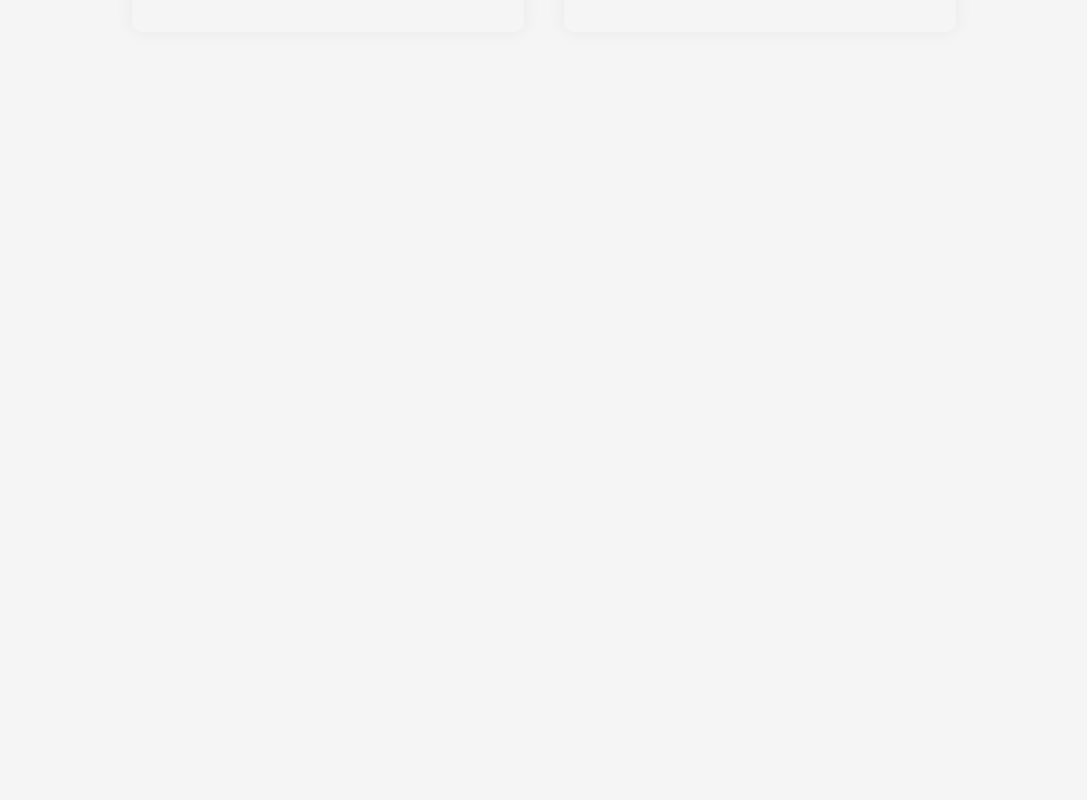
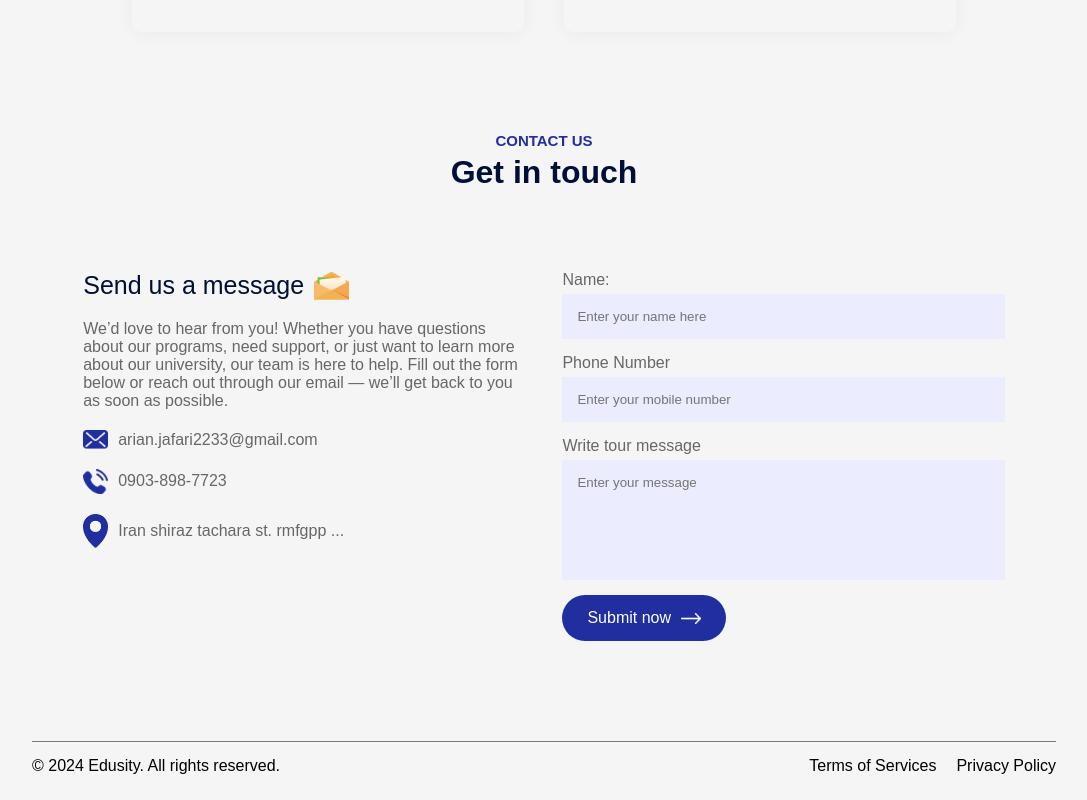
Before and after one commit to arianjafariiii/crwn-clothing-v-main, a React (Vite) app: page / in a window 1280 px wide. Shown: the part 2909-3709 px from the top of the page, without its empty margins (96-1183 px from the left). Before the commit the page ends 3041 px from the top, so only its background shows below. Built offline with nearby package versions, Linux system fonts and the light colour scheme; a web font is replaced by a local one.

Commit message:
Contact us created with email sending feature and the footer

```diff
--- a/src/App.jsx
+++ b/src/App.jsx
@@ -6,6 +6,9 @@ import Title from './components/title/title';
 import About from './components/about/about';
 import Campus from './components/campus/campus';
 import Testimonials from './components/testimonials/testimonials';
+import ContactUs from './components/contactUs/contactUs';
+import Footer from './components/footer/footer';
+
 
 
 const App = () => {
@@ -21,6 +24,9 @@ const App = () => {
         <Campus/>
         <Title subtitle='testimonials' title='What studebts says' />
         <Testimonials/>
+        <Title subtitle='Contact Us' title='Get in touch' />
+        <ContactUs/>
+        <Footer/>
       </div>
 
     </div>
--- /dev/null
+++ b/src/components/contactUs/contactUs.css
@@ -0,0 +1,60 @@
+.contact {
+    margin: 80px auto;
+    max-width: 90%;
+    display: flex;
+    align-content: center;
+    justify-content: space-between;
+}
+
+.contact-col {
+    flex-basis: 48%;
+    color: #676767;
+}
+
+.contact-col h3 {
+    color: #000f38;
+    font-weight: 500;
+    font-size: 25px;
+    display: flex;
+    align-items: center;
+    margin-bottom: 20px;
+}
+
+.contact-col h3 img {
+    width: 35px;
+    margin-left: 10px;
+}
+
+.contact-col p {
+    max-width: 450px;
+    list-style: 0.3;
+}
+
+
+.contact-col ul li {
+    display: flex;
+    align-items: center;
+    margin: 20px 0;
+}
+
+.contact-col ul li img {
+    margin-right: 10px;
+    width: 25px;
+}
+
+.contact form  input, .contact form textarea {
+    display: block;
+    width: 100%;
+    border: 0;
+    outline: 0;
+    margin-bottom: 15px;
+    margin-top: 5px;
+    resize: none;
+    background: #EBECFE;
+    padding: 15px;
+}
+
+.contact-col span {
+    display: block;
+    margin: 20px 0;
+}
--- /dev/null
+++ b/src/components/contactUs/contactUs.jsx
@@ -0,0 +1,63 @@
+import './contactUs.css';
+import msg_icon from '../../assets/msg-icon.png'
+import mail_icon from '../../assets/mail-icon.png';
+import phone_icon from '../../assets/phone-icon.png';
+import location_icon from '../../assets/location-icon.png'
+import white_arrow from '../../assets/white-arrow.png'
+
+import React from 'react'
+
+const ContactUs = () => {
+    const [result, setResult] = React.useState("");
+
+  const onSubmit = async (event) => {
+    event.preventDefault();
+    setResult("Sending....");
+    const formData = new FormData(event.target);
+
+    formData.append("access_key", "a6a3c9d7-c0fa-4071-8010-4423a07afa05");
+
+    const response = await fetch("https://api.web3forms.com/submit", {
+      method: "POST",
+      body: formData
+    });
+
+    const data = await response.json();
+
+    if (data.success) {
+      setResult("Form Submitted Successfully");
+      event.target.reset();
+    } else {
+      console.log("Error", data);
+      setResult(data.message);
+    }
+  };
+  return (
+    <div className='contact'>
+        <div className='contact-col'>
+            <h3>Send us a message <img src={msg_icon} alt="" /> </h3>
+            <p>We’d love to hear from you! Whether you have questions about our programs, need support, or just want to learn more about our university, our team is here to help.
+Fill out the form below or reach out through our email — we’ll get back to you as soon as possible.</p>
+            <ul>
+                <li><img src={mail_icon} alt="" />arian.jafari2233@gmail.com</li>
+                <li><img src={phone_icon} alt="" />0903-898-7723</li>
+                <li><img src={location_icon} alt="" />Iran shiraz tachara st. rmfgpp ...</li>
+            </ul>
+        </div>
+        <div className='contact-col'>
+            <form onSubmit={onSubmit} >
+                <label>Name:</label>
+                <input name='name' type='text' placeholder='Enter your name here' required />
+                <label>Phone Number</label>
+                <input type='tel' name='phone' placeholder='Enter your mobile number' required />
+                <label>Write tour message</label>
+                <textarea name='message' rows="6" placeholder='Enter your message' required ></textarea>
+                <button type='submit' className='btn dark-btn'>Submit now<img src={white_arrow} /></button>
+            </form>
+            <span>{result}</span>
+        </div>
+    </div>
+  )
+}
+
+export default ContactUs;
--- /dev/null
+++ b/src/components/footer/footer.css
@@ -0,0 +1,14 @@
+.footer {
+    margin: 10px auto;
+    display: flex;
+    align-items: center;
+    justify-content: space-between;
+    border-top: 1px solid #797979;
+    padding: 15px 0;
+}
+
+.footer ul li {
+    list-style: none;
+    display: inline-block;
+    margin-left: 20px;
+}
--- /dev/null
+++ b/src/components/footer/footer.jsx
@@ -0,0 +1,17 @@
+import './footer.css';
+
+import React from 'react'
+
+const Footer = () => {
+  return (
+    <div className='footer'>
+        <p>© 2024 Edusity. All rights reserved.</p>
+        <ul>
+            <li>Terms of Services</li>
+            <li>Privacy Policy</li>
+        </ul>
+    </div>
+  )
+}
+
+export default Footer
```
